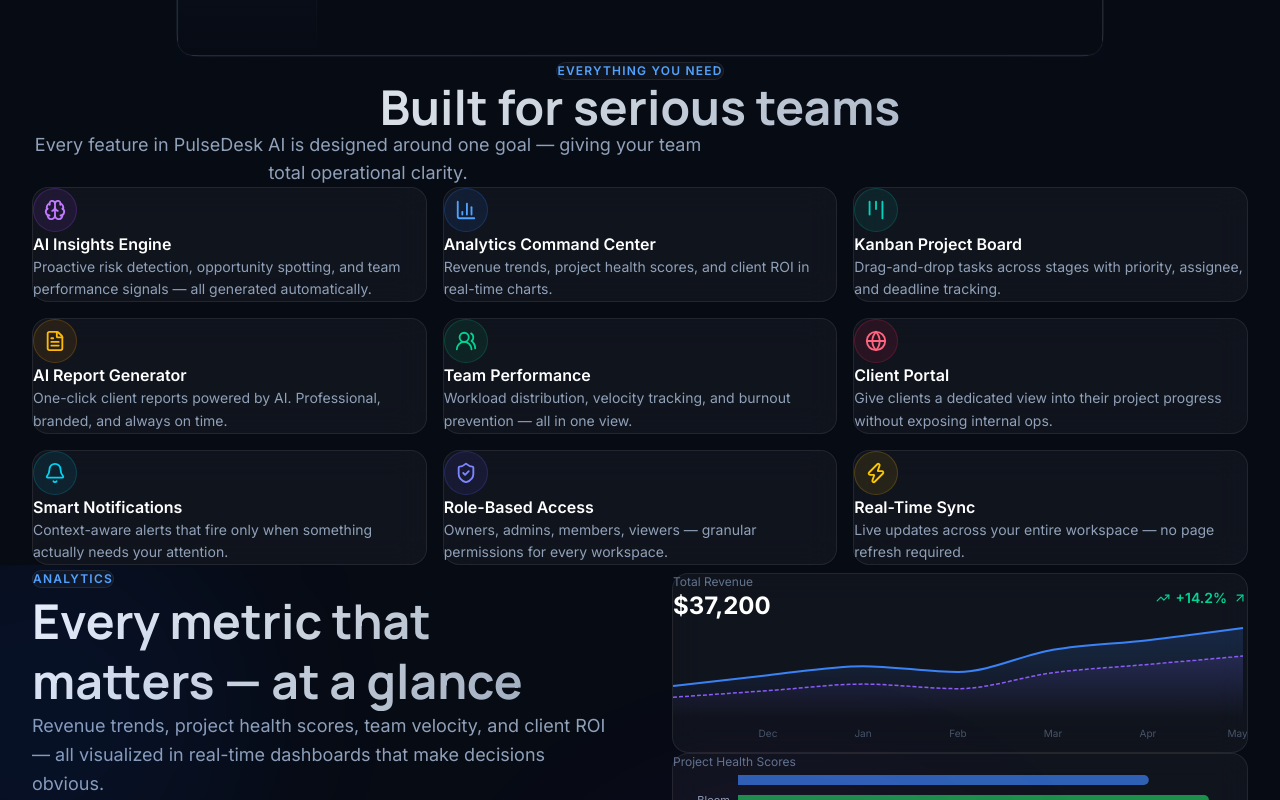
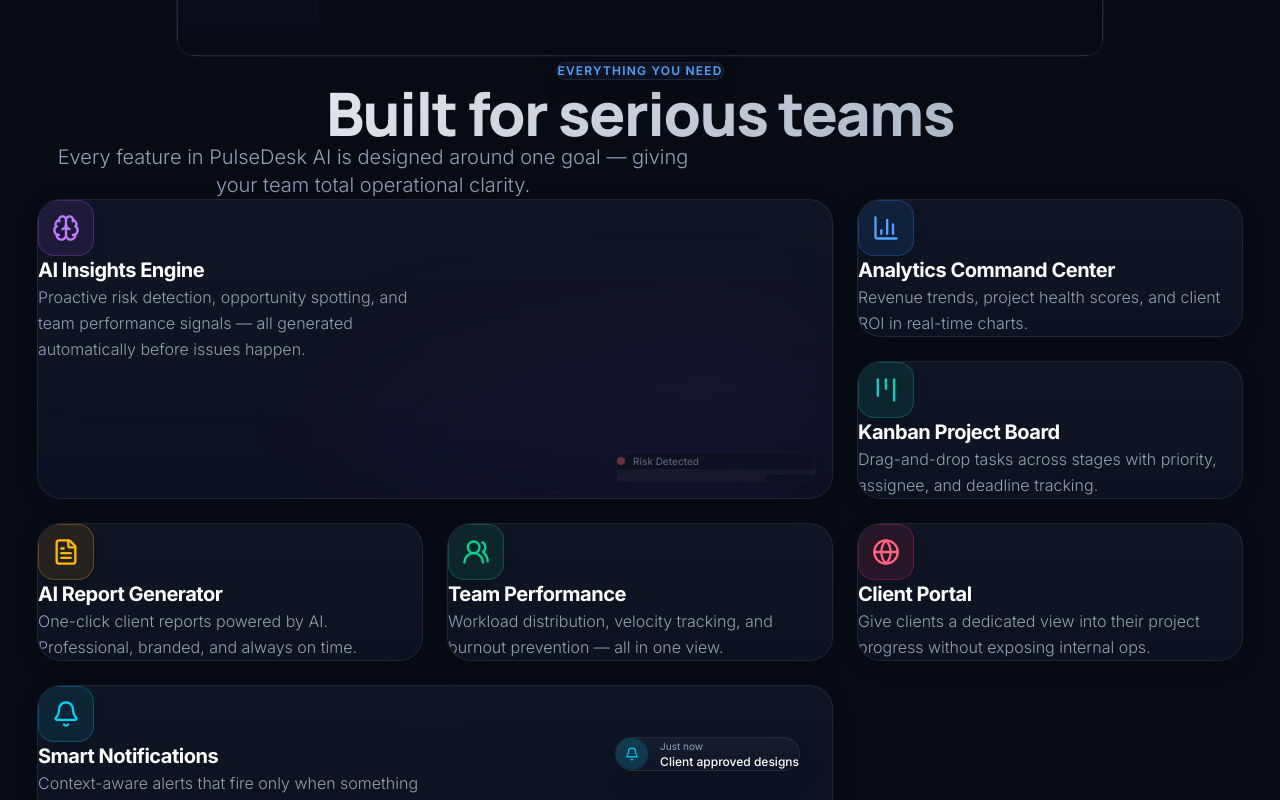
Before and after one commit to AnasCoding1986/PulseDesk_-AI_Frontend-, a React (Vite) app: page / in a window 1280 px wide. Shown: the part 900-1700 px from the top of the page. Built offline with nearby package versions, Linux system fonts and the light colour scheme.

Commit message:
feat(ui): phase 3 bento box grid with spotlight hover effects

```diff
--- a/src/components/landing/FeaturesSection.tsx
+++ b/src/components/landing/FeaturesSection.tsx
@@ -1,4 +1,4 @@
-import React from 'react';
+import React, { useRef, useState } from 'react';
 import { motion } from 'framer-motion';
 import {
   BarChart3, Brain, Users2, FileText, Kanban,
@@ -9,11 +9,24 @@
   {
     icon: Brain,
     title: 'AI Insights Engine',
-    description: 'Proactive risk detection, opportunity spotting, and team performance signals — all generated automatically.',
+    description: 'Proactive risk detection, opportunity spotting, and team performance signals — all generated automatically before issues happen.',
     color: 'text-purple-400',
     bg: 'bg-purple-500/10',
-    border: 'border-purple-500/20',
-    wide: true,
+    border: 'border-purple-500/30',
+    className: 'lg:col-span-2 lg:row-span-2',
+    graphic: (
+      <div className="absolute right-0 bottom-0 w-2/3 h-2/3 opacity-40 pointer-events-none">
+        <div className="absolute inset-0 bg-gradient-to-tl from-purple-500/20 to-transparent blur-3xl rounded-full" />
+        <div className="absolute bottom-4 right-4 space-y-2 w-full max-w-[200px] border border-white/10 bg-[#0A101E]/80 backdrop-blur-md rounded-xl p-3 shadow-2xl">
+          <div className="flex items-center gap-2 mb-2">
+            <span className="w-2 h-2 rounded-full bg-red-400 animate-pulse" />
+            <span className="text-[10px] text-slate-300 font-medium">Risk Detected</span>
+          </div>
+          <div className="h-1.5 w-full bg-white/10 rounded-full" />
+          <div className="h-1.5 w-3/4 bg-white/10 rounded-full" />
+        </div>
+      </div>
+    )
   },
   {
     icon: BarChart3,
@@ -21,8 +34,9 @@
     description: 'Revenue trends, project health scores, and client ROI in real-time charts.',
     color: 'text-blue-400',
     bg: 'bg-blue-500/10',
-    border: 'border-blue-500/20',
-    wide: false,
+    border: 'border-blue-500/30',
+    className: 'lg:col-span-1 lg:row-span-1',
+    graphic: null
   },
   {
     icon: Kanban,
@@ -30,8 +44,9 @@
     description: 'Drag-and-drop tasks across stages with priority, assignee, and deadline tracking.',
     color: 'text-teal-400',
     bg: 'bg-teal-500/10',
-    border: 'border-teal-500/20',
-    wide: false,
+    border: 'border-teal-500/30',
+    className: 'lg:col-span-1 lg:row-span-1',
+    graphic: null
   },
   {
     icon: FileText,
@@ -39,8 +54,9 @@
     description: 'One-click client reports powered by AI. Professional, branded, and always on time.',
     color: 'text-amber-400',
     bg: 'bg-amber-500/10',
-    border: 'border-amber-500/20',
-    wide: false,
+    border: 'border-amber-500/30',
+    className: 'lg:col-span-1 lg:row-span-1',
+    graphic: null
   },
   {
     icon: Users2,
@@ -48,8 +64,9 @@
     description: 'Workload distribution, velocity tracking, and burnout prevention — all in one view.',
     color: 'text-emerald-400',
     bg: 'bg-emerald-500/10',
-    border: 'border-emerald-500/20',
-    wide: false,
+    border: 'border-emerald-500/30',
+    className: 'lg:col-span-1 lg:row-span-1',
+    graphic: null
   },
   {
     icon: Globe,
@@ -57,8 +74,9 @@
     description: 'Give clients a dedicated view into their project progress without exposing internal ops.',
     color: 'text-rose-400',
     bg: 'bg-rose-500/10',
-    border: 'border-rose-500/20',
-    wide: false,
+    border: 'border-rose-500/30',
+    className: 'lg:col-span-1 lg:row-span-1',
+    graphic: null
   },
   {
     icon: Bell,
@@ -66,8 +84,21 @@
     description: 'Context-aware alerts that fire only when something actually needs your attention.',
     color: 'text-cyan-400',
     bg: 'bg-cyan-500/10',
-    border: 'border-cyan-500/20',
-    wide: false,
+    border: 'border-cyan-500/30',
+    className: 'lg:col-span-2 lg:row-span-1',
+    graphic: (
+      <div className="absolute right-8 top-1/2 -translate-y-1/2 hidden md:block">
+        <div className="glass-premium border-white/10 px-4 py-2 rounded-xl flex items-center gap-3">
+          <div className="w-8 h-8 rounded-full bg-cyan-500/20 flex items-center justify-center">
+            <Bell size={14} className="text-cyan-400" />
+          </div>
+          <div className="flex flex-col">
+            <span className="text-[10px] text-slate-400">Just now</span>
+            <span className="text-xs font-medium text-white">Client approved designs</span>
+          </div>
+        </div>
+      </div>
+    )
   },
   {
     icon: ShieldCheck,
@@ -75,8 +106,9 @@
     description: 'Owners, admins, members, viewers — granular permissions for every workspace.',
     color: 'text-indigo-400',
     bg: 'bg-indigo-500/10',
-    border: 'border-indigo-500/20',
-    wide: false,
+    border: 'border-indigo-500/30',
+    className: 'lg:col-span-2 lg:row-span-1',
+    graphic: null
   },
   {
     icon: Zap,
@@ -84,60 +116,90 @@
     description: 'Live updates across your entire workspace — no page refresh required.',
     color: 'text-yellow-400',
     bg: 'bg-yellow-500/10',
-    border: 'border-yellow-500/20',
-    wide: true,
+    border: 'border-yellow-500/30',
+    className: 'lg:col-span-1 lg:row-span-1',
+    graphic: null
   },
 ];
 
 const fadeUp: any = {
-  hidden: { opacity: 0, y: 24 },
-  visible: (i: number) => ({ opacity: 1, y: 0, transition: { delay: i * 0.08, duration: 0.5, ease: 'easeOut' } }),
+  hidden: { opacity: 0, y: 30 },
+  visible: (i: number) => ({ opacity: 1, y: 0, transition: { delay: i * 0.1, duration: 0.6, ease: [0.16, 1, 0.3, 1] } }),
+};
+
+const SpotlightCard: React.FC<{ feature: typeof features[0]; index: number }> = ({ feature, index }) => {
+  const divRef = useRef<HTMLDivElement>(null);
+  const [position, setPosition] = useState({ x: 0, y: 0 });
+  const [opacity, setOpacity] = useState(0);
+
+  const handleMouseMove = (e: React.MouseEvent<HTMLDivElement>) => {
+    if (!divRef.current) return;
+    const rect = divRef.current.getBoundingClientRect();
+    setPosition({ x: e.clientX - rect.left, y: e.clientY - rect.top });
+  };
+
+  return (
+    <motion.div
+      ref={divRef}
+      onMouseMove={handleMouseMove}
+      onMouseEnter={() => setOpacity(1)}
+      onMouseLeave={() => setOpacity(0)}
+      custom={index}
+      initial="hidden"
+      whileInView="visible"
+      viewport={{ once: true, margin: "-50px" }}
+      variants={fadeUp}
+      whileHover={{ y: -4, transition: { duration: 0.2, ease: "easeOut" } }}
+      className={`relative glass-premium border border-white/[0.08] rounded-3xl p-8 sm:p-10 cursor-default overflow-hidden spotlight-wrapper ${feature.className}`}
+    >
+      <div
+        className="pointer-events-none absolute -inset-px rounded-3xl opacity-0 transition duration-300"
+        style={{
+          opacity,
+          background: `radial-gradient(600px circle at ${position.x}px ${position.y}px, rgba(255,255,255,0.06), transparent 40%)`,
+        }}
+      />
+
+      <div className="relative z-10">
+        <div className={`w-14 h-14 rounded-2xl ${feature.bg} ${feature.border} border flex items-center justify-center mb-6 shadow-lg ${feature.color}`}>
+          <feature.icon size={28} />
+        </div>
+        <h3 className="text-xl font-bold text-white mb-3 tracking-tight">{feature.title}</h3>
+        <p className="text-slate-400 text-sm sm:text-base leading-relaxed font-light max-w-sm">{feature.description}</p>
+      </div>
+
+      {feature.graphic && feature.graphic}
+    </motion.div>
+  );
 };
 
 export const FeaturesSection: React.FC = () => {
   return (
-    <section id="features" className="py-28 px-4">
-      <div className="container-strict">
+    <section id="features" className="py-32 px-4 relative">
+      <div className="container-strict relative z-10">
         {/* Header */}
         <motion.div
           initial={{ opacity: 0, y: 20 }}
           whileInView={{ opacity: 1, y: 0 }}
           viewport={{ once: true }}
-          transition={{ duration: 0.6 }}
-          className="text-center mb-16"
+          transition={{ duration: 0.8, ease: [0.16, 1, 0.3, 1] }}
+          className="text-center mb-20"
         >
-          <span className="inline-block text-xs font-semibold text-blue-400 tracking-widest uppercase mb-4 px-3 py-1.5 glass border border-blue-500/20 rounded-full">
+          <span className="inline-block text-xs font-semibold text-blue-400 tracking-widest uppercase mb-6 px-4 py-2 glass-premium border border-blue-500/20 rounded-full shadow-[0_0_20px_rgba(59,130,246,0.15)]">
             Everything you need
           </span>
-          <h2 className="text-4xl sm:text-5xl font-display font-bold gradient-text mb-4">
+          <h2 className="text-5xl sm:text-6xl font-display font-extrabold gradient-text mb-6 tracking-tight">
             Built for serious teams
           </h2>
-          <p className="text-slate-400 max-w-2xl mx-auto text-lg">
+          <p className="text-slate-400 max-w-2xl mx-auto text-xl font-light">
             Every feature in PulseDesk AI is designed around one goal — giving your team total operational clarity.
           </p>
         </motion.div>
 
         {/* Bento grid */}
-        <div className="grid grid-cols-1 sm:grid-cols-2 lg:grid-cols-3 gap-4">
+        <div className="grid grid-cols-1 md:grid-cols-2 lg:grid-cols-3 gap-6">
           {features.map((feature, i) => (
-            <motion.div
-              key={feature.title}
-              custom={i}
-              initial="hidden"
-              whileInView="visible"
-              viewport={{ once: true }}
-              variants={fadeUp}
-              whileHover={{ y: -4, transition: { duration: 0.2 } }}
-              className={`glass border ${feature.border} rounded-2xl p-6 cursor-default ${
-                feature.wide ? 'sm:col-span-2 lg:col-span-1' : ''
-              }`}
-            >
-              <div className={`w-11 h-11 rounded-xl ${feature.bg} ${feature.border} border flex items-center justify-center mb-5 ${feature.color}`}>
-                <feature.icon size={22} />
-              </div>
-              <h3 className="text-base font-semibold text-white mb-2">{feature.title}</h3>
-              <p className="text-slate-400 text-sm leading-relaxed">{feature.description}</p>
-            </motion.div>
+            <SpotlightCard key={feature.title} feature={feature} index={i} />
           ))}
         </div>
       </div>
```
